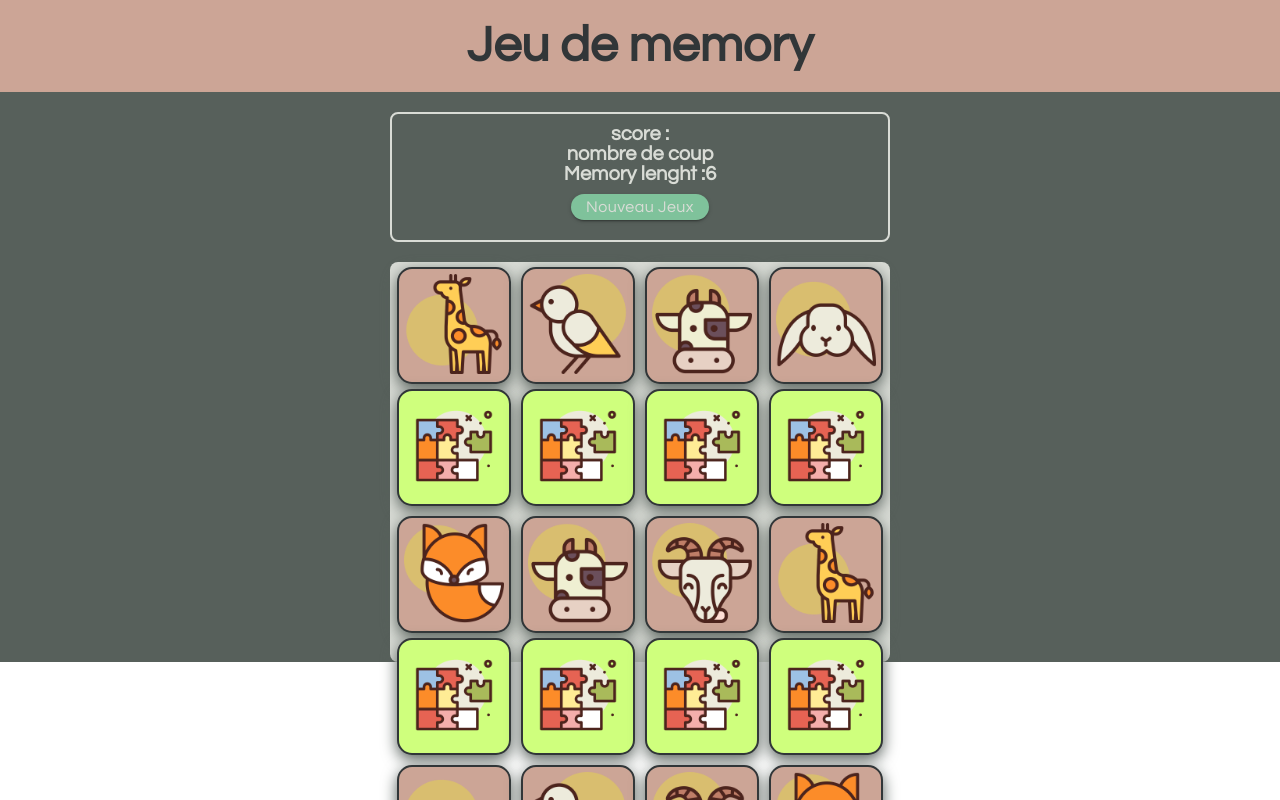
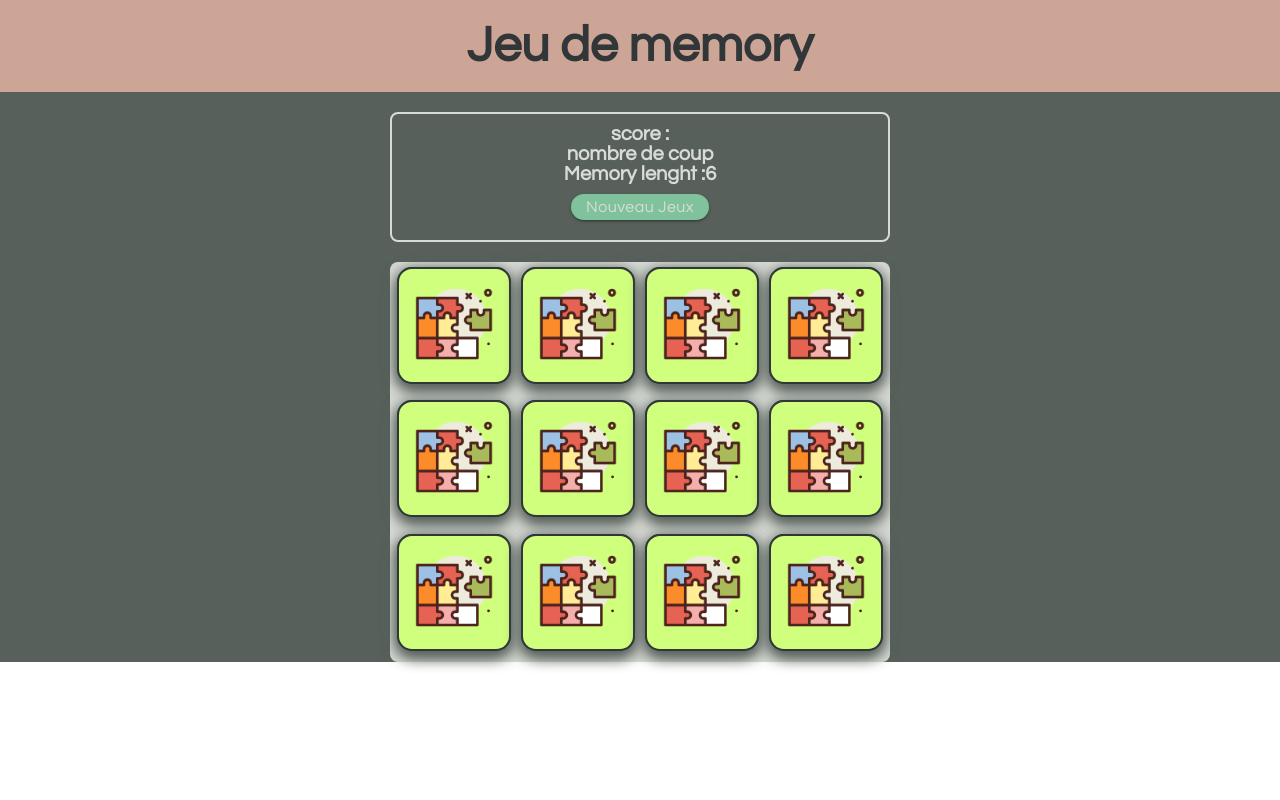
Before and after one commit to lliolla/jeux, a React (Vite) app: page /memory in a window 1280 px wide. Both pictures are taken after a click on the button "Nouveau Jeux". Shown: the top 800 px of the page. Built offline with nearby package versions, Linux system fonts and the light colour scheme.

Commit message:
STYLE: fixe bug postion des cartes sur la grille

```diff
--- a/src/components/MemoryCard.jsx
+++ b/src/components/MemoryCard.jsx
@@ -3,20 +3,15 @@ const MemoryCard = ({ card, handleChoice, flipped }) => {
     handleChoice(card);
   };
   return (
-      <div className="card">
-    <div className={`inner ${flipped ? 'flipped' : ''}`}>
-      <div className="card-content">
+
+      <div className={`memory-card ${flipped ? "flipped" : ""}`}>
         <div className="card-face">
           <img src={card.src} alt="" />
         </div>
-        <div className="card-back"
-        onClick={handleClick}>
-          <img  src="../../public/assets/images/memory/fan.png" alt="" />
+        <div className="card-back" onClick={handleClick}>
+          <img src="../../public/assets/images/memory/fan.png" alt="" />
         </div>
       </div>
-    </div>
-  </div>
-
 
   );
 };
--- a/src/style/_memory.scss
+++ b/src/style/_memory.scss
@@ -1,49 +1,45 @@
+.memory-card {
+  cursor: pointer;
+  position: relative;
 
+  transition: 1s ease-in-out;
+  transform-style: preserve-3d;
 
-section> .card{
   .card-face, .card-back {
+    /*  we put the back on the face*/
     margin: 5px;
     padding: 5px;
     border: 2px solid $black;
     border-radius: 15px;
     box-shadow: $grey 0px 5px 15px;
-                img{
+    img {
         width: 100px;
     }
-
+    /* define faces 's style*/
   }
-    .card-face{
+  .card-face {
     background-color: $purple-light;
+    transform: rotateY(180deg);
+     position: absolute;
   }
-    .card-back{
+  .card-back {
     background-color: $green;
+    transform: rotateY(0deg);
   }
 }
 
-
-
-.memory-card{
-    position: relative;
-    transform-style: preserve-3d;
-    transition: all .8s linear;
-}
-.flip{
+.flipped {
   transform: rotateY(180deg);
 }
 
-
-
-
-
-.memory-face{
+.memory-face {
   background-color: #cca596;
 }
 .memory-back {
   position: absolute;
   background-color: #cfff7d;
-
 }
 
-.memory-find{
-   background-color: #F5EFED;;
+.memory-find {
+  background-color: #f5efed;
 }
```
Lines whose indentation alone changed are shown as unchanged.
